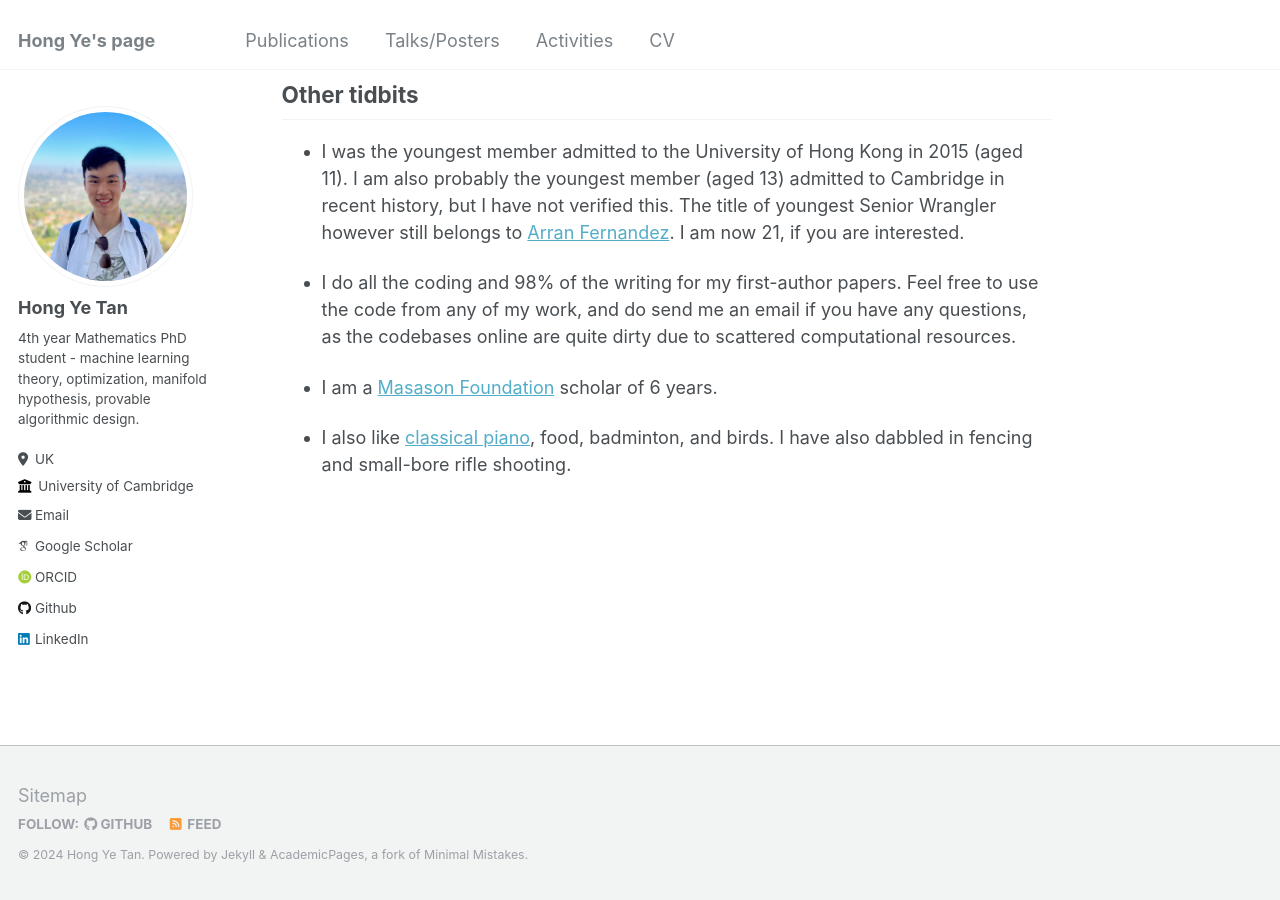
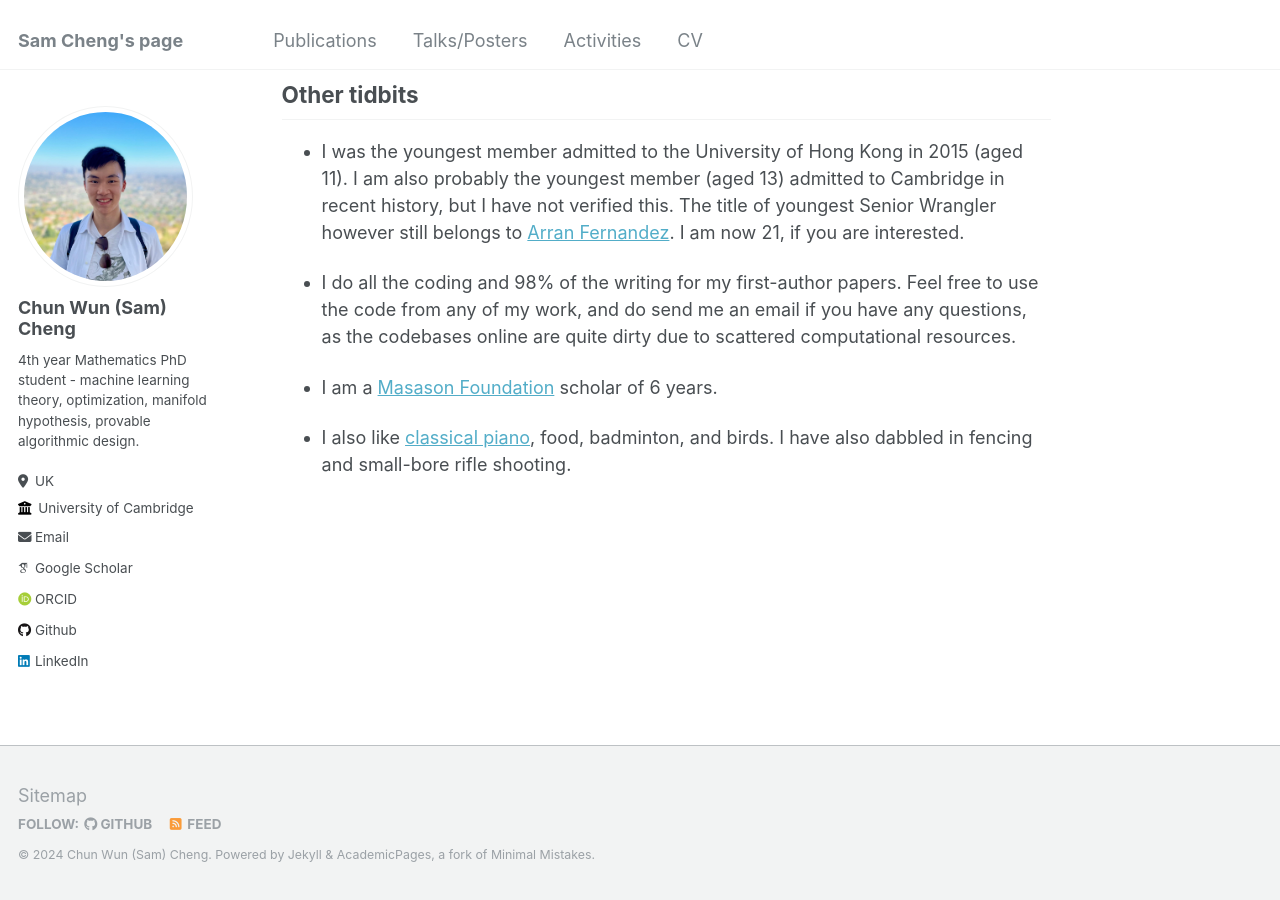
Before and after one commit to samcheng123/Cam, a Jekyll site: the page built from _pages/about.md, in a window 1280 px wide and 900 px high, scrolled down 612 px. Built offline with Jekyll 4.4.1, drawn with Linux system fonts in a browser that asks for light colours; some web fonts are replaced.

Commit message:
Update _config.yml

```diff
--- a/_config.yml
+++ b/_config.yml
@@ -8,11 +8,11 @@
 
 # Basic Site Settings
 locale                   : "en-US"
-title                    : "Hong Ye's page"
+title                    : "Sam Cheng's page"
 title_separator          : "-"
-name                     : &name "Hong Ye Tan"
+name                     : &name "Chun Wun (Sam) Cheng"
 description              : &description "4th year Mathematics PhD student at the University of Cambridge. Supervised by Prof. Carola-Bibiane Schönlieb."
-url                      : https://SamChengCam.github.io/ # the base hostname & protocol for your site e.g. "https://mmistakes.github.io"
+url                      : https://samcheng123.github.io/Cam/ # the base hostname & protocol for your site e.g. "https://mmistakes.github.io"
 baseurl                  : "" # the subpath of your site, e.g. "/blog"
 repository               : "samcheng123/Cam"
 
@@ -22,7 +22,7 @@ repository               : "samcheng123/Cam"
 author:
   # Biographic information
   avatar           : "profile.jpeg"
-  name             : "Hong Ye Tan"
+  name             : "Chun Wun (Sam) Cheng"
   pronouns         : # example: "she/her"
   bio              : "4th year Mathematics PhD student - machine learning theory, optimization, manifold hypothesis, provable algorithmic design."
   location         : "UK"
```
